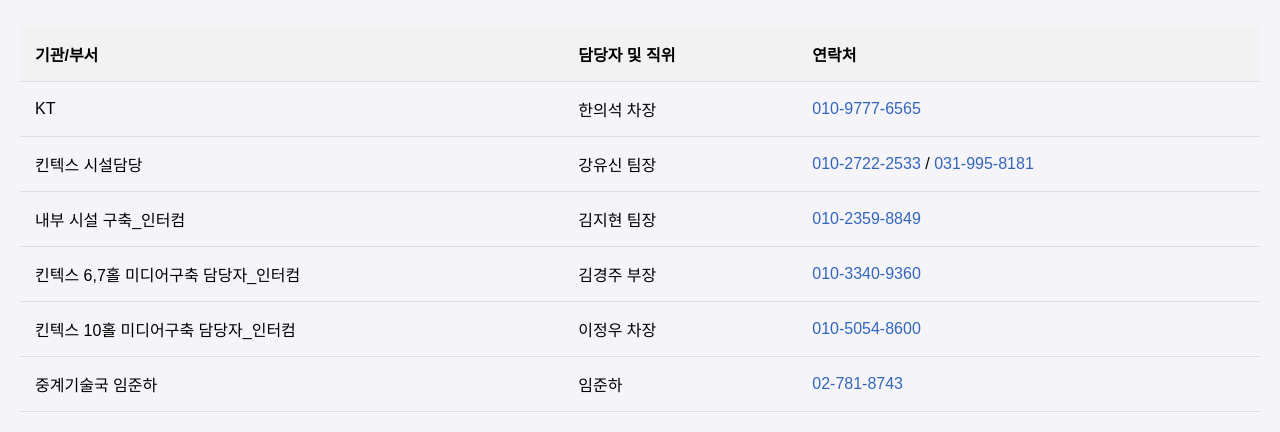
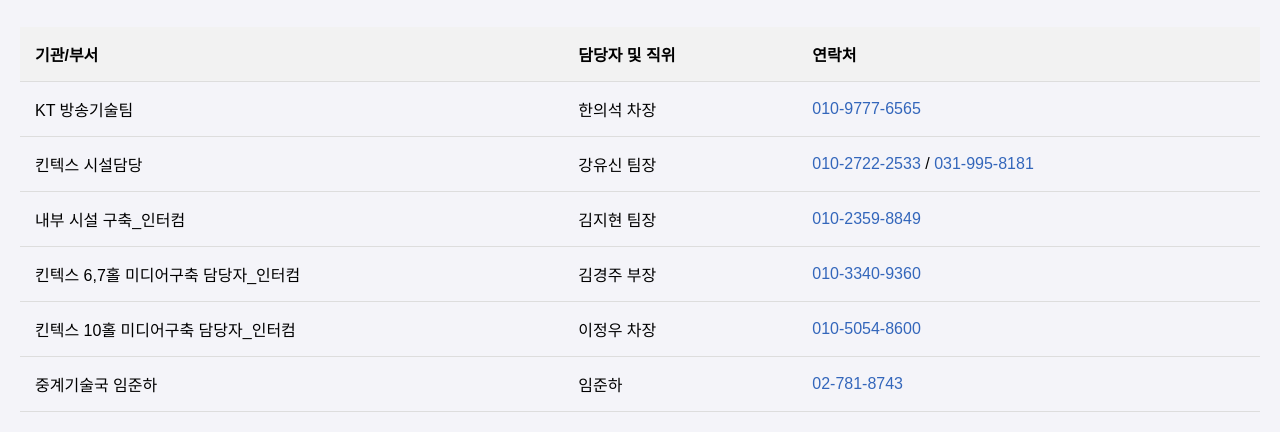
Before and after one commit to junhabroadcast/junhabroadcast.github.io, a plain HTML site: page index.html in a window 1280 px wide. Shown: the part 90-522 px from the top of the page. Drawn offline with Linux system fonts and the light colour scheme.

Commit message:
Update index.html

```diff
--- a/index.html
+++ b/index.html
@@ -43,7 +43,7 @@
             <th>연락처</th>
         </tr>
         <tr>
-            <td>KT</td>
+            <td>KT 방송기술팀</td>
             <td>한의석 차장</td>
             <td><a href="tel:010-9777-6565">010-9777-6565</a></td>
         </tr>
```
